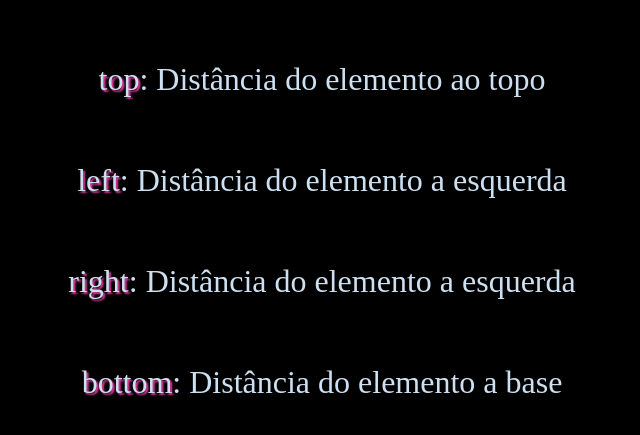
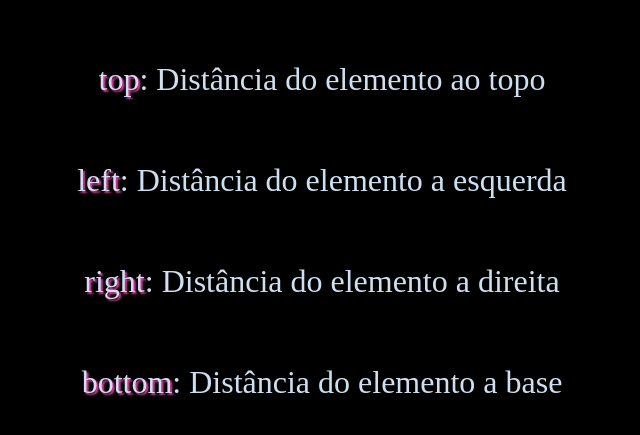
Before and after one commit to FranPastori/position, a plain HTML site: page index.html in a window 1280 px wide. Shown: the part 700-1135 px from the top of the page, without its empty margins (318-958 px from the left). Drawn offline with Linux system fonts and the light colour scheme.

Commit message:
Update index.html

```diff
--- a/index.html
+++ b/index.html
@@ -29,7 +29,7 @@
         <p>Ao alterarmos a propriedade position para absolute, relative, fixed e sticky essas propriedades são habilitadas e podemos posicionar o elemento seguindo as seguintes características:</p>
         <p><span>top</span>: Distância do elemento ao topo</p>
         <p><span>left</span>: Distância do elemento a esquerda</p>
-        <p><span>right</span>: Distância do elemento a esquerda</p>
+        <p><span>right</span>: Distância do elemento a direita</p>
         <p><span>bottom</span>: Distância do elemento a base</p>
 
     </div>
```
